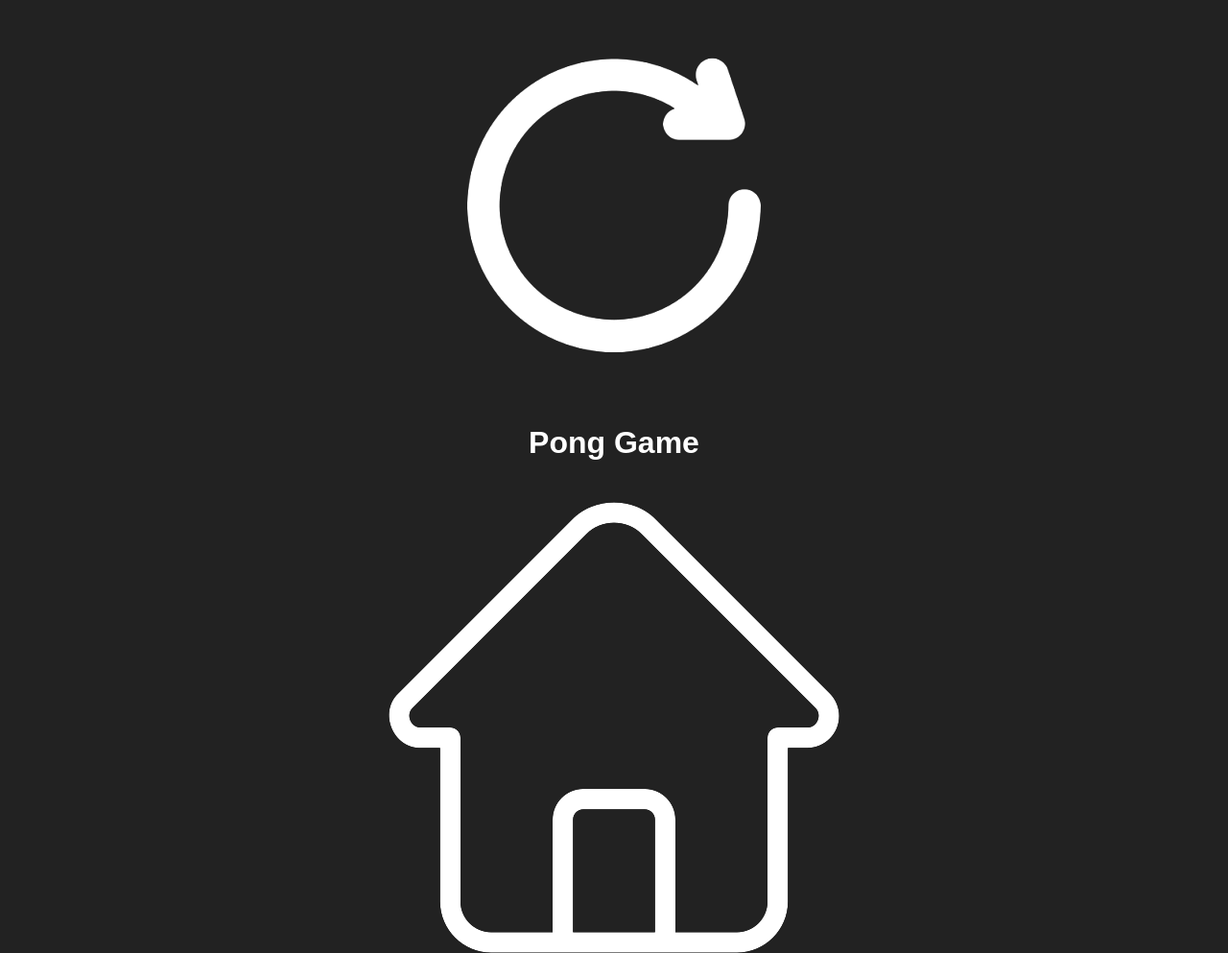
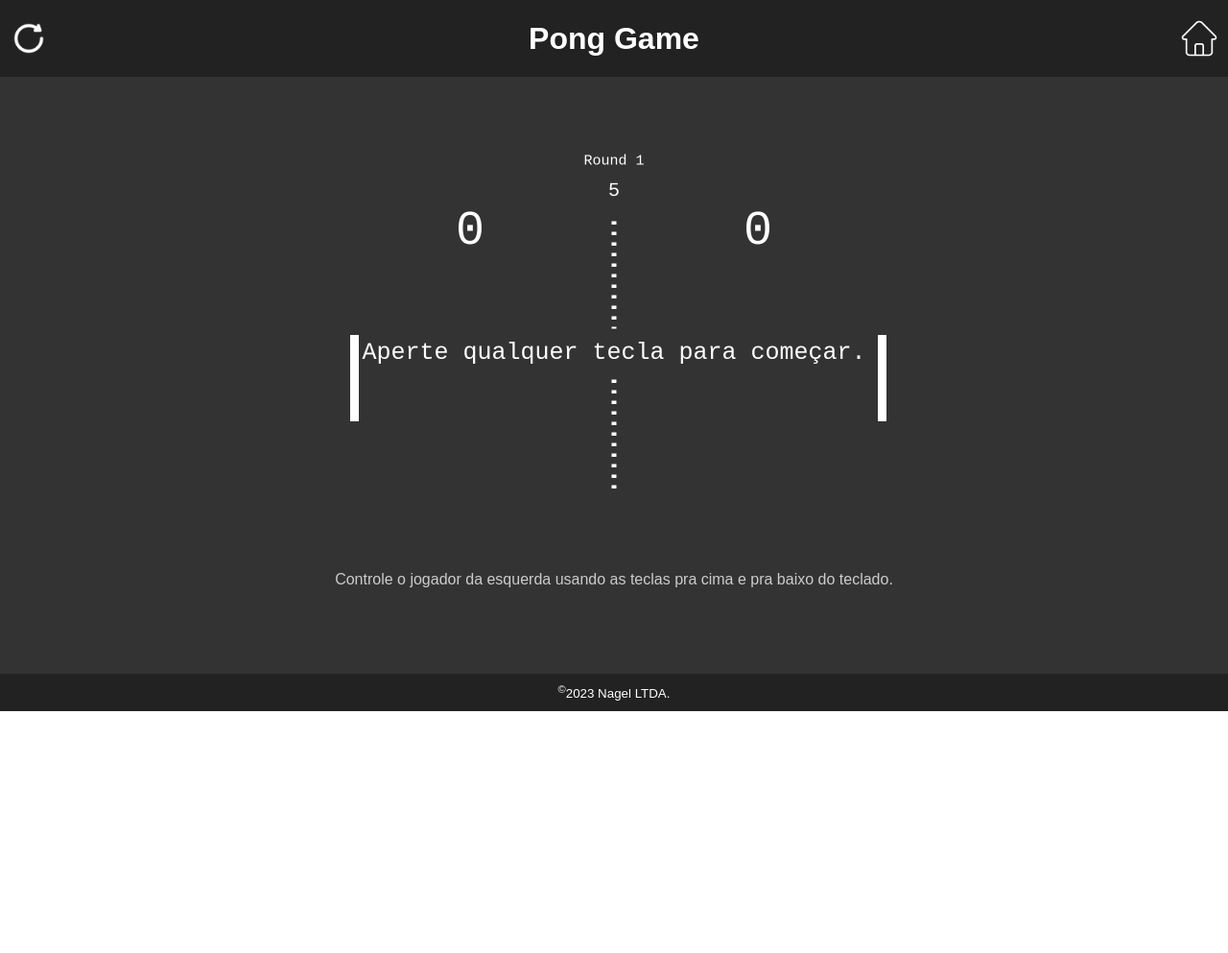
Before and after one commit to Nagel-P/Pedro-Nagel, a plain HTML site: page pong.html in a window 1280 px wide. Shown: the top 993 px of the page at 96% size. After the commit the page ends 800 px from the top, so only its background shows below. Drawn offline with Linux system fonts and the light colour scheme.

Commit message:
Update pong-style.css
style para padronizar os botões de menu e de ressetar pagina adicionados

```diff
--- a/pong-style.css
+++ b/pong-style.css
@@ -13,6 +13,15 @@ header {
     text-align: center;
     padding: 10px 0;
 }
+.header-content {
+    display: flex;
+    justify-content: space-between;
+    align-items: center;
+}
+
+h1 {
+    margin: 0;
+}
 main {
     background-color: #333;
     color: #ccc;
@@ -23,6 +32,20 @@ main {
     flex-direction: column;
     width: 100%;
 }
+.menu-button {
+    display: flex;
+    padding: 10px;
+    background: none;
+    border: none;
+    cursor: pointer;
+    height: 40px;
+    width: 40px;
+    filter: brightness(1);
+}
+
+.menu-button:hover img {
+    filter: brightness(0.7);
+}
 footer {
     background-color: #222;
     color: #fff;
```
